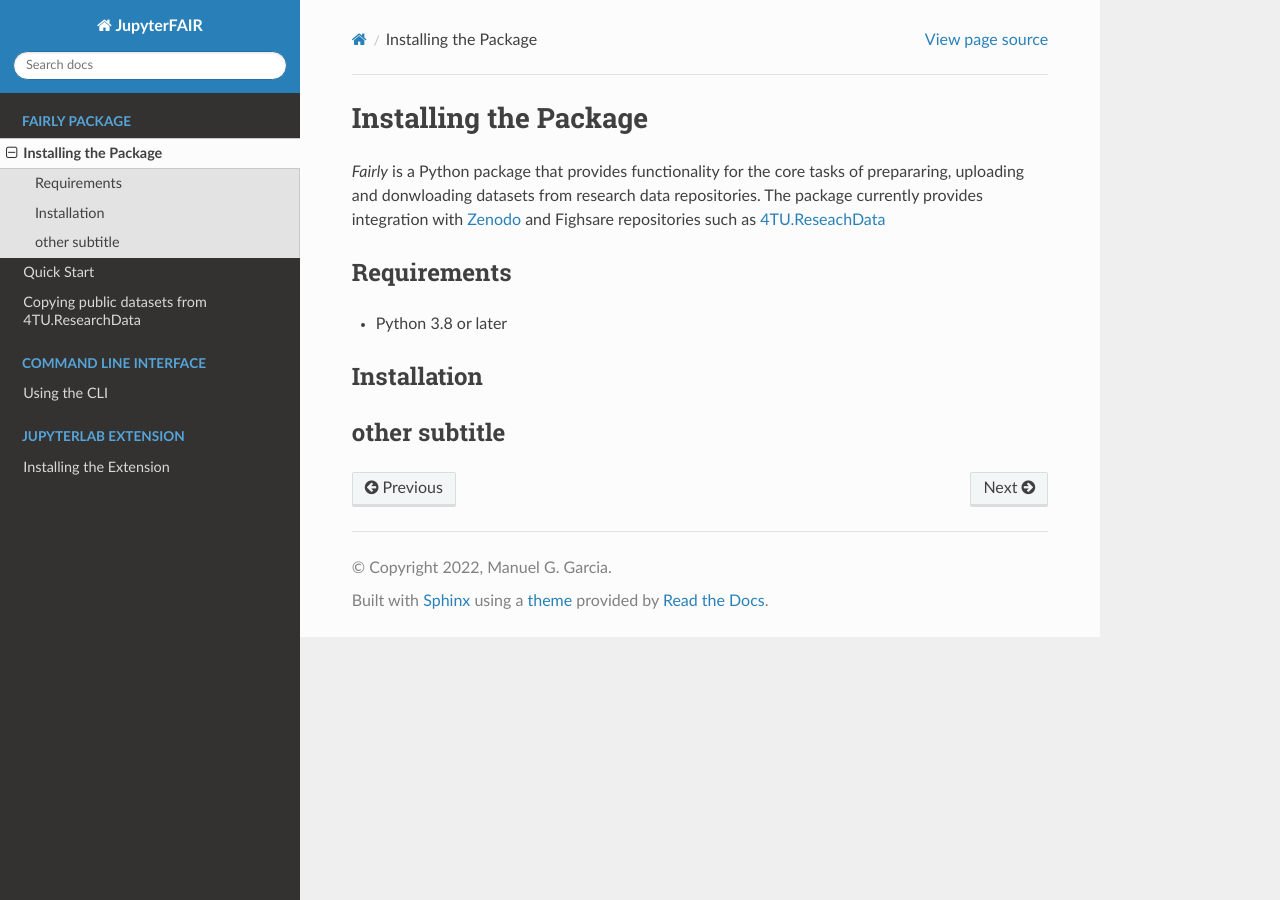
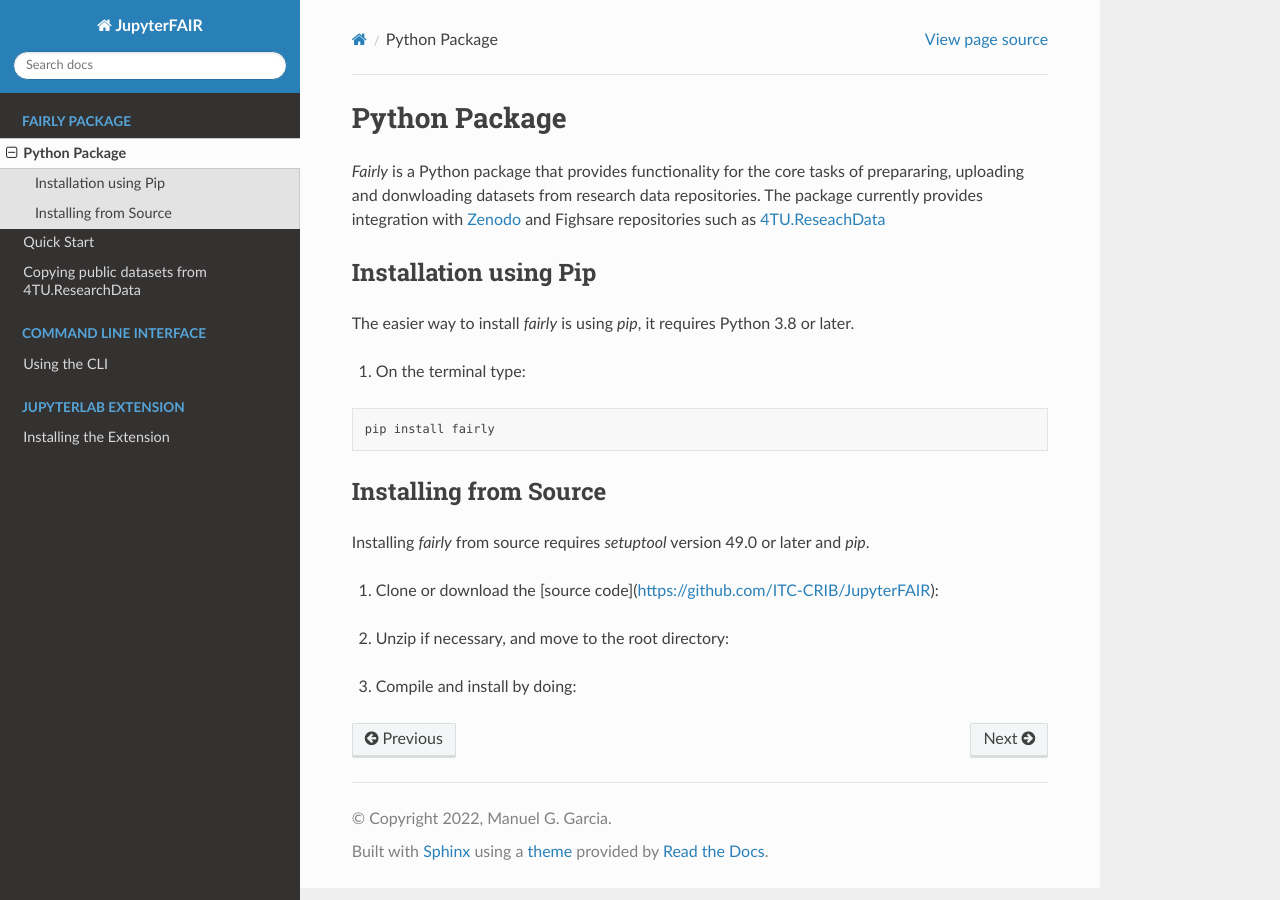
Before and after one commit to ITC-CRIB/jupyter-fairly, a Sphinx documentation site: the page built from docs/package/installation.rst, in a window 1280 px wide. Built offline with Sphinx 7.4.7 and the Read the Docs theme 2.0.0, drawn with Linux system fonts in a browser that asks for light colours.

Commit message:
update installation instructions

```diff
--- a/docs/package/installation.rst
+++ b/docs/package/installation.rst
@@ -1,23 +1,40 @@
-Installing the Package
+Python Package
 ########################
 
 *Fairly* is a Python package that provides functionality for the core tasks of prepararing, uploading and donwloading datasets from research data repositories. The package currently provides integration with `Zenodo <https://zenodo.org/>`_ and Fighsare repositories such as `4TU.ReseachData <https://data.4tu.nl/>`_
 
-Requirements
-=================
+Installation using Pip
+========================
+The easier way to install *fairly* is using `pip`, it requires Python 3.8 or later.
 
-* Python 3.8 or later
+1. On the terminal type:
 
-Installation
-=================
+.. code-block:: shell
+
+   pip install fairly
+
+
+Installing from Source
+==========================
+
+Installing *fairly* from source requires `setuptool` version 49.0 or later and `pip`.
+
+1. Clone or download the [source code](https://github.com/ITC-CRIB/JupyterFAIR):
 
 .. code::shell
 
-    pip install fairly
+   git clone https://github.com/ITC-CRIB/fairly.git
 
 
+2. Unzip if necessary, and move to the root directory:
+
+.. code::shell
+
+   cd fairly/
 
 
+3. Compile and install by doing:
 
-other subtitle
-===================
+.. code::shell
+
+   pip install .
```
